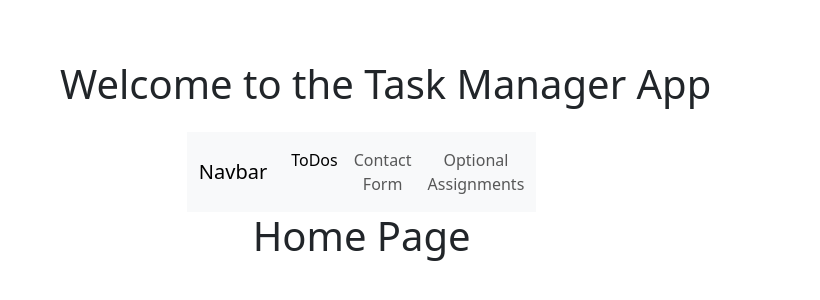
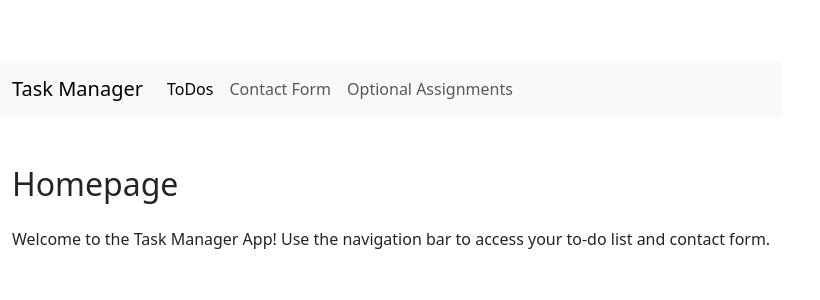
Before and after one commit to JakeBissen/Project-3, a React (Vite) app: page / in a window 1280 px wide. Shown: the part 236-536 px from the top of the page, without its empty margins (0-820 px from the left). Built offline with nearby package versions, Linux system fonts and the light colour scheme.

Commit message:
moving on to adding a homepage

```diff
--- a/src/App.tsx
+++ b/src/App.tsx
@@ -1,28 +1,22 @@
 import { Routes, Route, BrowserRouter, Link } from 'react-router-dom';
 import Contact from './Components/Contact';
 import TodoList from './Components/TodoList';
+import Homepage from './Components/Homepage';
 import 'bootstrap/dist/css/bootstrap.min.css';
 import 'bootstrap/dist/js/bootstrap.bundle.min.js';
 
 
 
+
 function App() {
-  console.log("App component rendered");
 
   return (
     <>
-    <header>
-      <h1 className="text-center m-4 container">Welcome to the Task Manager App</h1>
 
-
-    </header>
-   <div className="">
-        <div className="row justify-content-center">
-        <div className="col-12 col-lg-6 text-center mb-4 col-12 col-md-8">
     <BrowserRouter >
  <nav className="navbar navbar-expand-lg navbar-light bg-light">
   <div className="container-fluid">
-    <Link className="navbar-brand" to="/">Navbar</Link>
+    <Link className="navbar-brand" to='/' >Task Manager</Link>
     <button className="navbar-toggler" type="button" data-bs-toggle="collapse" data-bs-target="#navbarSupportedContent" aria-controls="navbarSupportedContent" aria-expanded="false" aria-label="Toggle navigation">
       <span className="navbar-toggler-icon"></span>
     </button>
@@ -42,15 +36,16 @@ function App() {
   </div>
 </nav>
      <Routes>
-        <Route path="/" element={<h1>Home Page</h1>}  />
+      <Route path="/" element={<Homepage />}  />
       <Route path="/todos" element={<TodoList/>}  />
       <Route path="/contact" element={<Contact/>}/>
       <Route path="/Opt-todos" element={<TodoList/>}/>
     </Routes>
 </BrowserRouter>
-        </div>
-        </div>
-      </div>
+
+
+
+
 
     </>
   )
--- /dev/null
+++ b/src/Components/Homepage.tsx
@@ -0,0 +1,15 @@
+import React from "react";
+
+
+function Homepage() {
+  return (
+    <div className="container mt-5">
+        <h2 className="mb-4">Homepage</h2>
+        <p>Welcome to the Task Manager App! Use the navigation bar to access your to-do list and contact form.</p>
+
+
+    </div>
+  );
+}
+
+export default Homepage;
```
